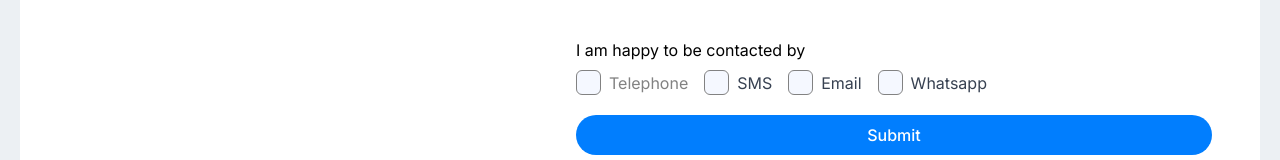
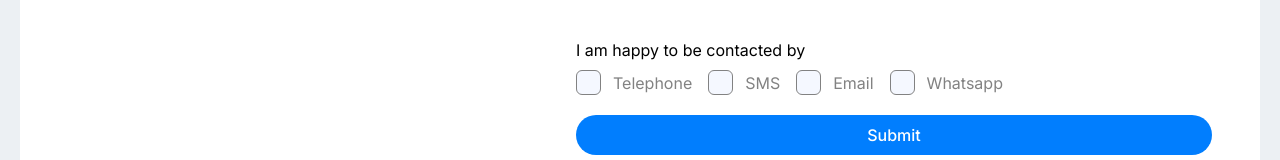
Before and after one commit to vikramkumartejani/finerlux, a Next.js app: page / in a window 1280 px wide. Shown: the part 873-1033 px from the top of the page. Built offline with nearby package versions, Linux system fonts and the light colour scheme.

Commit message:
checkbox added

```diff
--- a/app/components/Checkbox.js
+++ b/app/components/Checkbox.js
@@ -1,9 +1,10 @@
 import { useState } from "react";
 
-const Checkbox = ({ checked, onChange }) => {
+const Checkbox = ({ checked, onChange, title }) => {
      const [isHovered, setIsHovered] = useState(false);
 
      return (
+          <div className="flex items-center gap-3 group">
                <label className="cursor-pointer">
                     <input
                          type="checkbox"
@@ -12,7 +13,7 @@ const Checkbox = ({ checked, onChange }) => {
                          onChange={onChange}
                     />
                     <div
-                    className={`border bg-[#F5F8FF] ${checked ? "border-[#017EFE]" : "border-[#828282]"} transition-all duration-300 group w-[25px] h-[25px] rounded-md flex items-center justify-center`}
+                         className={`border bg-[#F5F8FF] ${checked ? "border-[#017EFE]" : "border-[#828282]"} transition-all duration-300  w-[25px] h-[25px] rounded-md flex items-center justify-center`}
                          onMouseEnter={() => setIsHovered(true)}
                          onMouseLeave={() => setIsHovered(false)}
                     >
@@ -53,6 +54,8 @@ const Checkbox = ({ checked, onChange }) => {
                          )}
                     </div>
                </label>
+               <h3 className={`group ${checked ? "text-black" : "text-[#828282]"} text-base font-normal group-hover:text-black`}>{title}</h3>
+          </div>
      );
 };
 
--- a/app/components/SellTab.js
+++ b/app/components/SellTab.js
@@ -6,8 +6,6 @@ import ImageUploader from "./ImageUploader"
 import Checkbox from "./Checkbox"
 
 export default function SellTab() {
-     const [isChecked, setIsChecked] = useState(false);
-
      const [checkedItems, setCheckedItems] = useState({
           checkbox1: false,
           checkbox2: false,
@@ -21,21 +19,6 @@ export default function SellTab() {
                [key]: !prev[key],
           }));
      };
-
-
-     const [contactMethods, setContactMethods] = useState({
-          telephone: false,
-          sms: false,
-          email: false,
-          whatsapp: false,
-     })
-
-     const toggleContactMethod = (method) => {
-          setContactMethods((prev) => ({
-               ...prev,
-               [method]: !prev[method],
-          }))
-     }
 
      return (
           <div className="flex items-start justify-between pt-5">
@@ -172,20 +155,16 @@ export default function SellTab() {
                          <p className="text-base font-normal text-black mb-2">I am happy to be contacted by</p>
                          <div className="flex flex-wrap gap-4">
                               <label className="inline-flex items-center">
-                                   <Checkbox checked={checkedItems.checkbox1} onChange={() => handleCheckboxChange("checkbox1")} />
-                                   <span className="ml-2 text-[#828282] text-base font-normal">Telephone</span>
+                                   <Checkbox title="Telephone" checked={checkedItems.checkbox1} onChange={() => handleCheckboxChange("checkbox1")} />
                               </label>
                               <label className="inline-flex items-center">
-                                   <Checkbox checked={checkedItems.checkbox2} onChange={() => handleCheckboxChange("checkbox2")} />
-                                   <span className="ml-2 text-gray-700">SMS</span>
+                                   <Checkbox title="SMS" checked={checkedItems.checkbox2} onChange={() => handleCheckboxChange("checkbox2")} />
                               </label>
                               <label className="inline-flex items-center">
-                                   <Checkbox checked={checkedItems.checkbox3} onChange={() => handleCheckboxChange("checkbox3")} />
-                                   <span className="ml-2 text-gray-700">Email</span>
+                                   <Checkbox title="Email" checked={checkedItems.checkbox3} onChange={() => handleCheckboxChange("checkbox3")} />
                               </label>
                               <label className="inline-flex items-center">
-                                   <Checkbox checked={checkedItems.checkbox4} onChange={() => handleCheckboxChange("checkbox4")} />
-                                   <span className="ml-2 text-gray-700">Whatsapp</span>
+                                   <Checkbox title="Whatsapp" checked={checkedItems.checkbox4} onChange={() => handleCheckboxChange("checkbox4")} />
                               </label>
                          </div>
                     </div>
```
Lines whose indentation alone changed are shown as unchanged.
